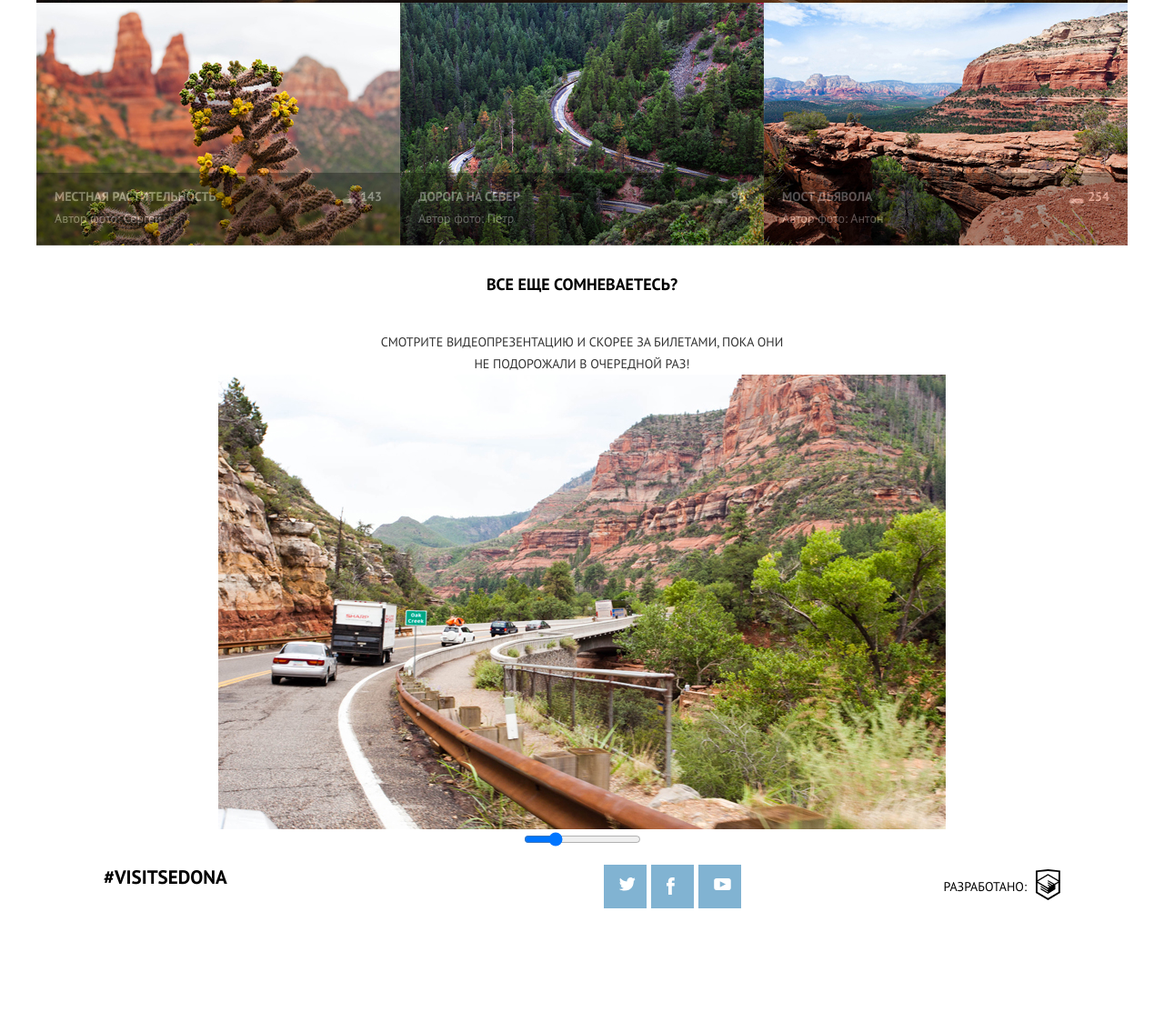
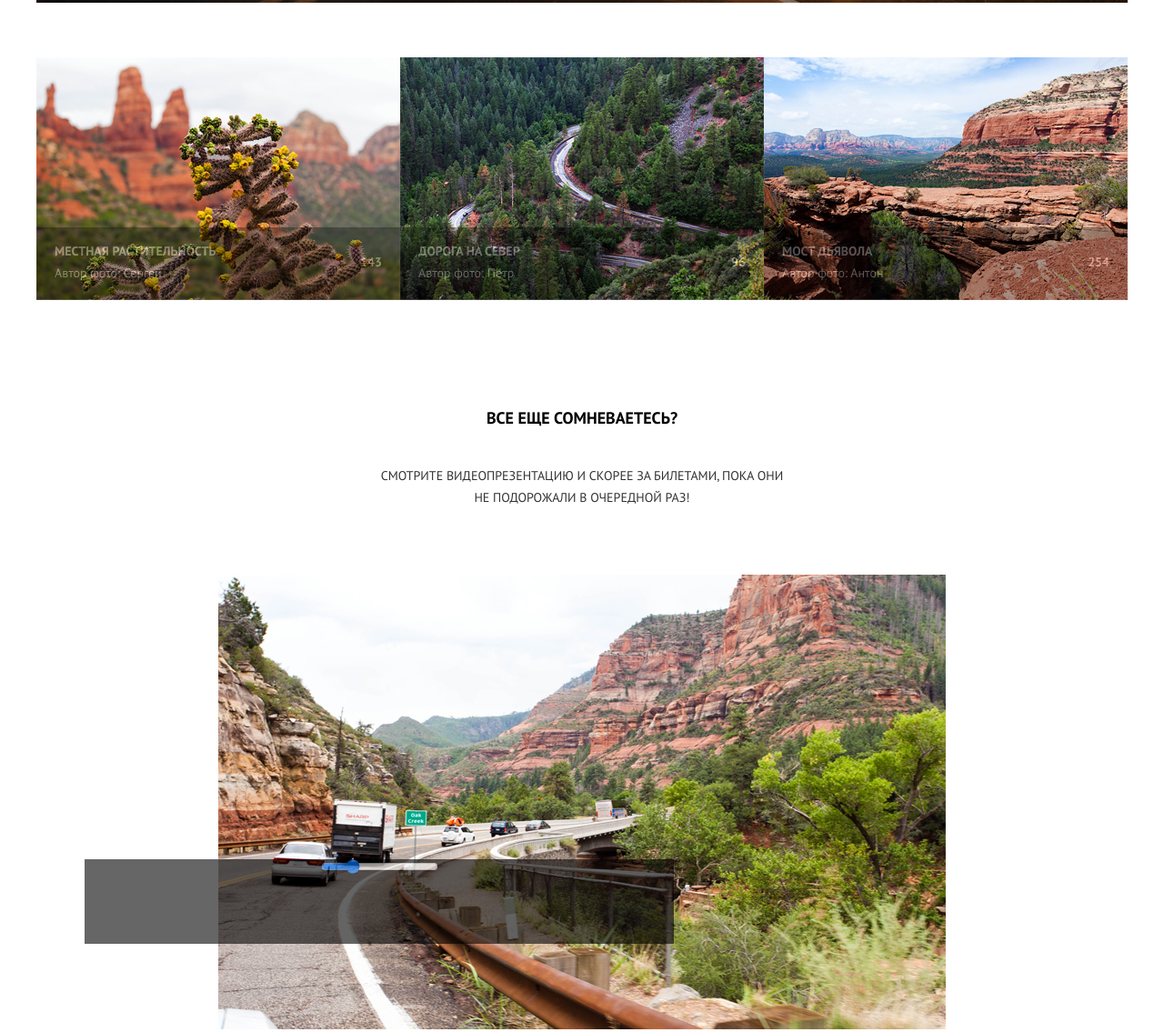
Before and after one commit to Yana822/1289173-sedona-23, a website: page source/catalog.html in a window 1280 px wide. Shown: the part 1142-2277 px from the top of the page at 91% size. Before the commit the page ends 2160 px from the top, so only its background shows below. Drawn offline with nearby package versions, Linux system fonts and the light colour scheme; files that its build step writes are made by us from their sources.

Commit message:
страница каталога готова, кроме нижнего блока

```diff
--- a/source/catalog.html
+++ b/source/catalog.html
@@ -145,14 +145,20 @@
       </div>
     </div>
     <div class="presentation">
+      <div class="container">
+        <div class="presentation__title-wrapper">
           <p class="presentation__title">Все еще сомневаетесь?</p>
           <p class="presentation__subtitle">
             Смотрите видеопрезентацию и скорее за билетами, пока они не
             подорожали в очередной раз!
           </p>
+        </div>
+      </div>
       <div class="presentation__video">
-        <img src="../img/video-desktop.jpg" height="201" alt="">
+        <img src="../img/video-desktop.jpg" alt="">
+        <div class="presentation__range-wrapper">
           <input class="presentation__range" type="range" min="1" max="100" value="25" />
+        </div>
       </div>
     </div>
   </main>
--- a/source/less/blocks/gallery.less
+++ b/source/less/blocks/gallery.less
@@ -40,8 +40,26 @@
 }
 
 .gallery__item {
+  text-align: left;
+  position: relative;
+  margin-bottom: 60px;
+
   @media (min-width: @desktop-width) {
     position: relative;
+  }
+
+  &::before {
+    content: "";
+    position: absolute;
+    top: 380px;
+    left: -20px;
+    width: 320px;
+    height: 1px;
+    background-color: var(--pale-gray);
+
+    @media (min-width: @tablet-width) {
+      display: none;
+    }
   }
 }
 
@@ -82,6 +100,7 @@
     margin: 0;
     text-align: left;
     padding: 14px 20px 18px;
+    align-items: center;
   }
 
   @media (min-width: @desktop-width) {
@@ -127,4 +146,24 @@
   line-height: 24px;
   margin: 0;
   text-transform: uppercase;
+  position: relative;
+  padding-left: 40px;
+
+  &::before {
+    content: "";
+    position: absolute;
+    top: 0px;
+    left: 0px;
+    width: 23px;
+    height: 21px;
+    background-image: url("../img/like-icon.svg");
+    background-repeat: no-repeat;
+    background-size: contain;
+  }
 }
+
+.gallery__like-button {
+  padding: 0;
+  border: 0;
+  cursor: pointer;
+}
--- a/source/less/blocks/presentation.less
+++ b/source/less/blocks/presentation.less
@@ -1,15 +1,28 @@
 .presentation {
+  position: relative;
   text-transform: uppercase;
 }
 
 .presentation__video {
   @media (min-width: @tablet-width) {
-    max-width: 500px;
+    max-width: 648px;
     margin: 0 auto;
   }
 
   @media (min-width: @desktop-width) {
     max-width: 800px;
+    margin: 0 auto;
+  }
+}
+
+.presentation__title-wrapper {
+  width: 266px;
+  margin-bottom: 33px;
+
+  @media (min-width: @tablet-width) {
+    padding-top: 27px;
+    padding-bottom: 73px;
+    width: 480px;
     margin: 0 auto;
   }
 }
@@ -37,6 +50,23 @@
   }
 }
 
+.presentation__range-wrapper {
+  position: absolute;
+  top: 325px;
+  left: 15px;
+  width: 280px;
+  height: 45px;
+  background-color: var(--black);
+  opacity: .6;
+
+  @media (min-width: @tablet-width) {
+    top: 525px;
+    left: 53px;
+    width: 648px;
+    height: 93px;
+  }
+}
+
 .presentation__range {
   margin: 0 auto;
   display: block;
```
Also changed, not shown: source/img/like-icon.svg (added). Lines whose indentation alone changed are shown as unchanged.
